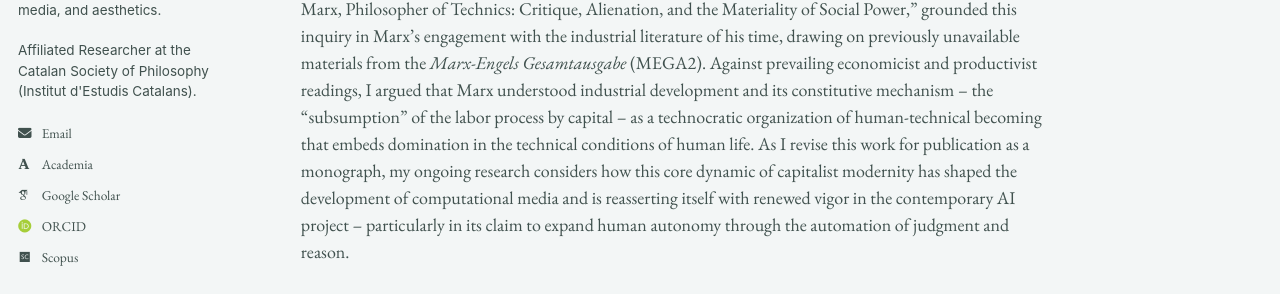
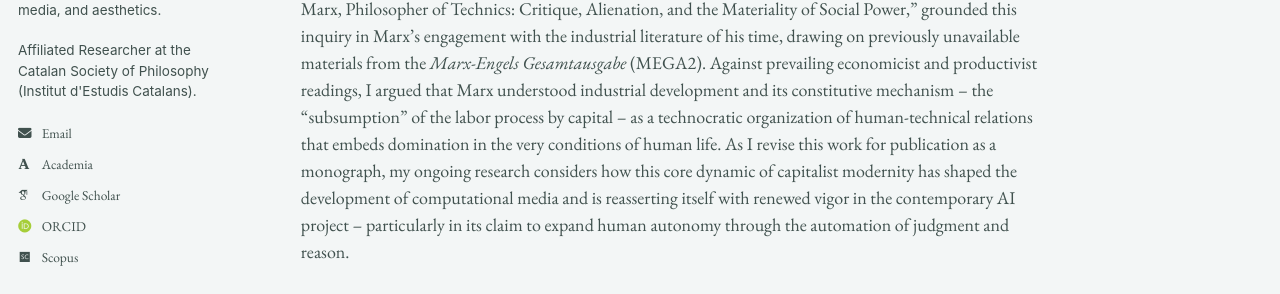
Before and after one commit to epujol90/epujol90.github.io, a Jekyll site: the page built from _pages/about.md, in a window 1280 px wide and 1069 px high. Shown: the part 305-599 px from the top of the window. Built offline with Jekyll 4.4.1, drawn with Linux system fonts in a browser that asks for light colours; some web fonts are replaced; a script bundle is joined from its source files by our own code; library files that are not in the unit come from our copies.

Commit message:
Update about.md

```diff
--- a/_pages/about.md
+++ b/_pages/about.md
@@ -8,6 +8,6 @@ redirect_from:
 ---
 I am a scholar of technology, media, and aesthetics trained in continental philosophy and critical theory in Europe and the United States. My research examines the history and politics of technological modernity. I am particularly interested in the ways the material infrastructures of the modern world embody and uphold relations of power and domination, despite professing to liberate humanity from scarcity and toil.
 
-My doctoral research focused on the _longue durée_ of industrial modernity and what the early Frankfurt School theorists named "instrumental reason," tracing its roots to the nineteenth century. My dissertation, “Karl Marx, Philosopher of Technics: Critique, Alienation, and the Materiality of Social Power,” grounded this inquiry in Marx’s engagement with the industrial literature of his time, drawing on previously unavailable materials from the _Marx-Engels Gesamtausgabe_ (MEGA2). Against prevailing economicist and productivist readings, I argued that Marx understood industrial development and its constitutive mechanism -- the "subsumption" of the labor process by capital -- as a technocratic organization of human-technical becoming that embeds domination in the technical conditions of human life. As I revise this work for publication as a monograph, my ongoing research considers how this core dynamic of capitalist modernity has shaped the development of computational media and is reasserting itself with renewed vigor in the contemporary AI project -- particularly in its claim to expand human autonomy through the automation of judgment and reason.
+My doctoral research focused on the _longue durée_ of industrial modernity and what the early Frankfurt School theorists named "instrumental reason," tracing its roots to the nineteenth century. My dissertation, “Karl Marx, Philosopher of Technics: Critique, Alienation, and the Materiality of Social Power,” grounded this inquiry in Marx’s engagement with the industrial literature of his time, drawing on previously unavailable materials from the _Marx-Engels Gesamtausgabe_ (MEGA2). Against prevailing economicist and productivist readings, I argued that Marx understood industrial development and its constitutive mechanism -- the "subsumption" of the labor process by capital -- as a technocratic organization of human-technical relations that embeds domination in the very conditions of human life. As I revise this work for publication as a monograph, my ongoing research considers how this core dynamic of capitalist modernity has shaped the development of computational media and is reasserting itself with renewed vigor in the contemporary AI project -- particularly in its claim to expand human autonomy through the automation of judgment and reason.
 
 I hold a Ph.D. from Duke University’s Graduate Program in Literature, where I specialized in critical theory and media philosophy, as well as a Fulbright-funded master’s degree in media studies from New York University. I received my undergraduate training in Spain, where I completed two degrees in philosophy (UNED) and fine art (University of Barcelona). I am currently an affiliated researcher with the Historical Materialism Studies Group of the Societat Catalana de Filosofia -- the philosophy section of the Institut d’Estudis Catalans, the highest academic body for the Catalan language and culture. My work has appeared in _South Atlantic Quarterly_ and _Marx and Philosophy Review of Books_, with further articles under review or in preparation for _Historical Materialism_, _Theory, Culture & Society_, and a special issue of _Qui Parle_. Alongside my research, I have developed substantive experience in writing pedagogy, including two years of writing center practice at Duke’s Thompson Writing Studio and teaching writing-intensive courses on media theory, philosophy of technology, and the history and politics of AI.
```
